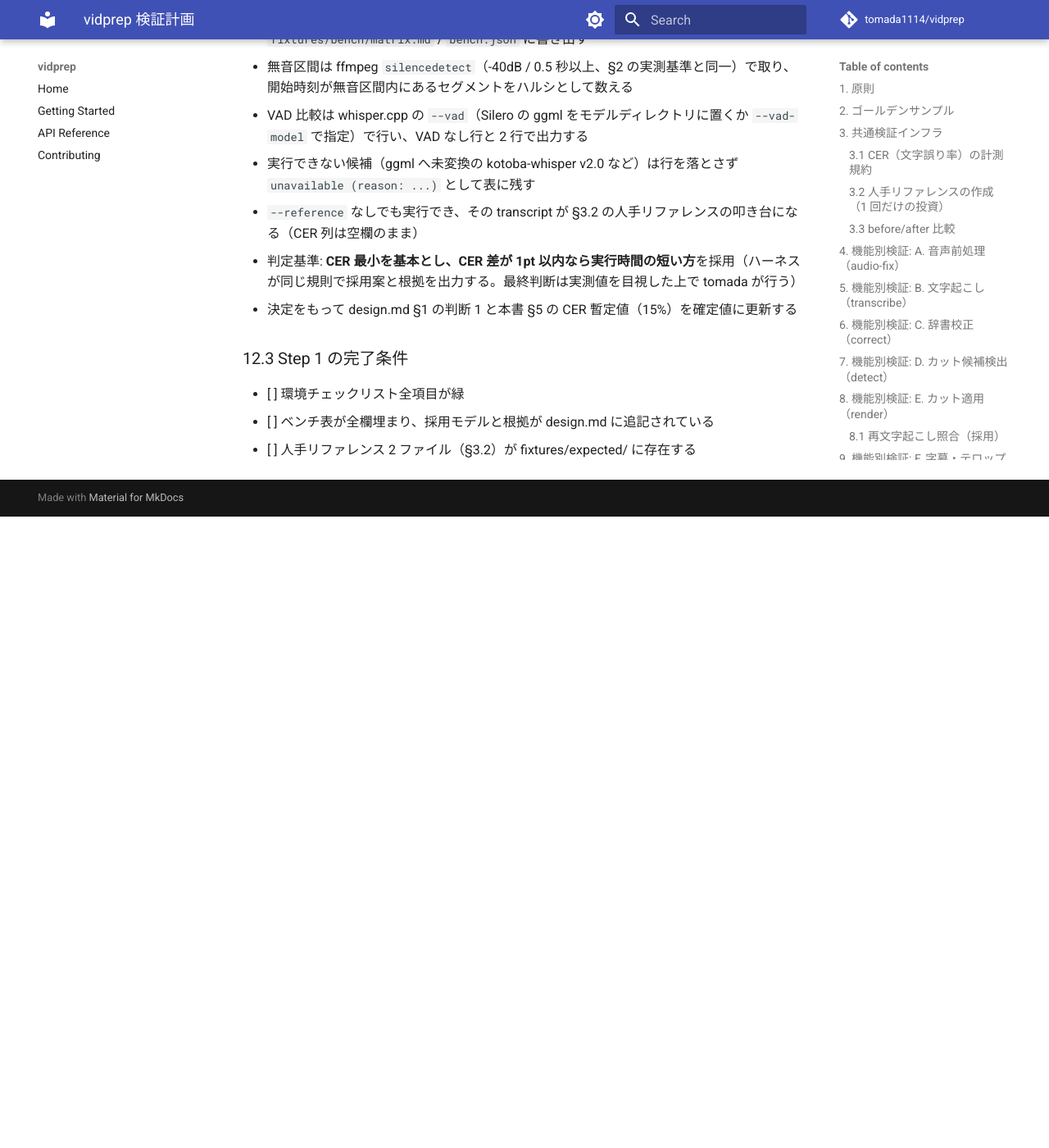
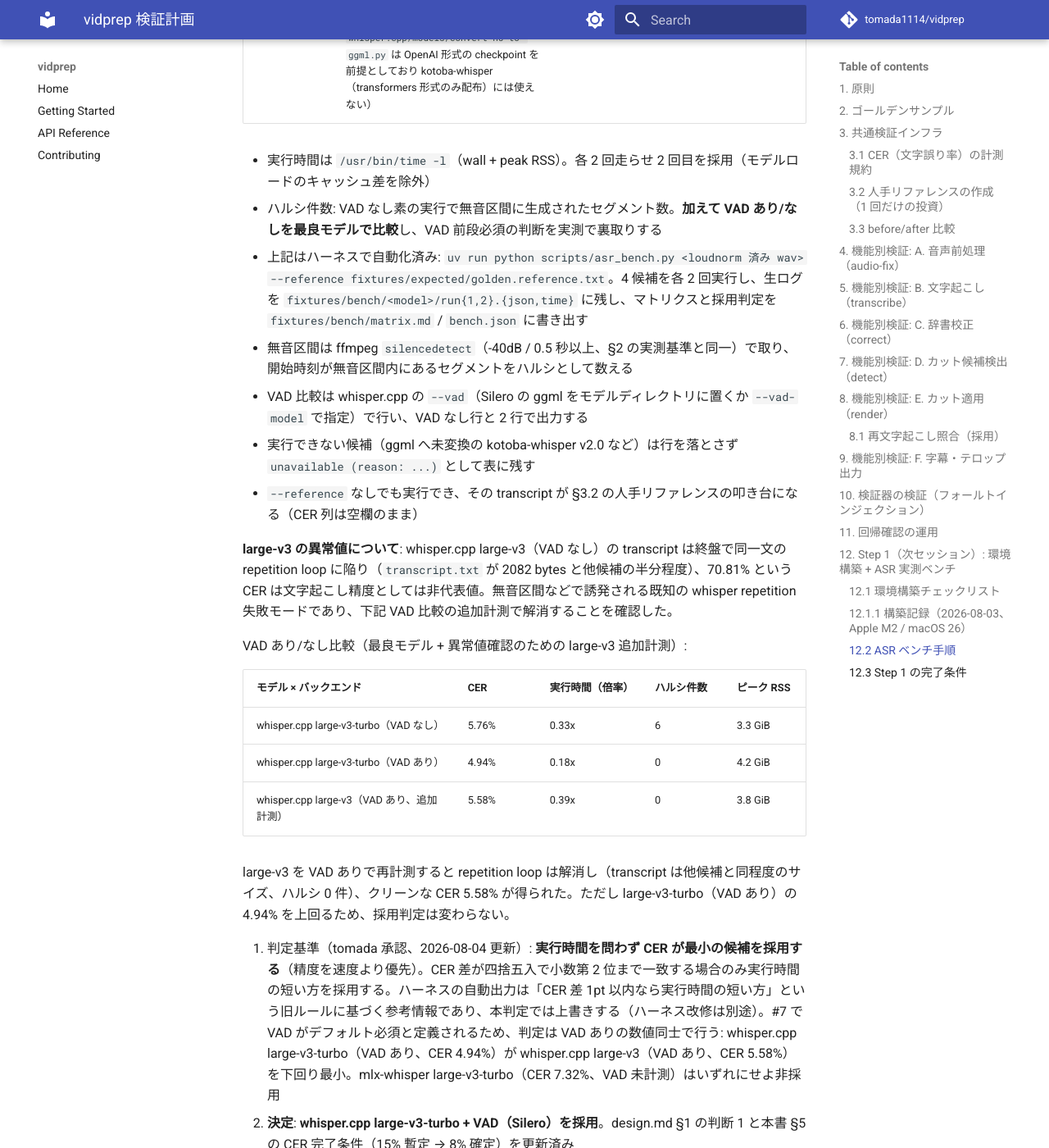
Before and after one commit to tomada1114/vidprep, an MkDocs documentation site: the page built from docs/verification-plan.md, in a window 1280 px wide and 1400 px high, scrolled down 8650 px. Shown: the whole window at 82% size. Built offline with MkDocs 1.6.1 and Material for MkDocs 9.7.7, drawn with Linux system fonts in a browser that asks for light colours; comment, search, counter and statistics services are not loaded; before the commit the page ends 9280 px from its top, so only the background shows below that; some of the changed text lies outside the part shown.

Commit message:
docs: record the ASR model decision from the Step 1 bench (#20)
Adopts whisper.cpp large-v3-turbo with VAD (Silero) based on the full
4-candidate bench matrix plus a VAD-on comparison (turbo CER 4.94% vs
large-v3 CER 5.58%; both VAD-on, since #7 will mandate VAD by default).

Applies tomada's updated selection rule (lowest CER wins regardless of
runtime; the harness's built-in "within 1pt favors speed" tie-break is
overridden and superseded in the doc). Confirms the CER completion
threshold at 8% (was a provisional 15%), and notes two caveats: the
human reference was corrected from a large-v3-turbo draft (possible
turbo bias) and whisper.cpp large-v3 without VAD hit a repetition-loop
failure mode that made its raw CER non-representative until VAD
resolved it.

Closes #3

```diff
--- a/docs/design.md
+++ b/docs/design.md
@@ -13,7 +13,7 @@
 
 | # | 論点 | 決定 | 理由 |
 |---|---|---|---|
-| 1 | ASR モデル | **実測ベンチで決定**（Step 1）。候補: whisper.cpp large-v3 / large-v3-turbo、mlx-whisper large-v3-turbo、kotoba-whisper v2.0 | 公開ベンチが相互矛盾。ベンチ手順は verification-plan.md §12 に定義。決定後この表を更新する |
+| 1 | ASR モデル | **whisper.cpp large-v3-turbo（VAD あり、Silero）に確定**（Step 1 実測ベンチ、2026-08-04） | ゴールデンサンプル実測（verification-plan.md §12.2）。VAD あり同士の比較で CER が最小（large-v3-turbo 4.94% vs large-v3 5.58%）。採用ルールは実行時間を問わず CER 最小を採用（tomada 承認、CER 差が四捨五入 2 桁で同値の場合のみ実行時間で決める）。VAD ありでハルシネーションが 6→0 件に消え（large-v3 側も無音区間での repetition loop が解消）、実行時間も 0.18x とむしろ最速。ピーク RSS 4.2GB。mlx-whisper large-v3-turbo（CER 7.32%、VAD 未計測）・kotoba-whisper v2.0（ggml 変換不可）は不採用。詳細は verification-plan.md §12.2 |
 | 2 | smart cut | **v1 は全再エンコード**（CRF 18 / preset slow）。`Renderer` プロトコルで差し替え可能にする | 劣化は 1 世代のみで Filmora 取り込みでは再劣化しない（実機確認済み）。検証体系を先に固める |
 | 3 | フィラー検出 | 辞書 2 段階（strong / weak）+ セグメント境界依存の候補化。§5.4 参照 | 文中フィラーの切り出しは単語タイムスタンプに依存し日本語で非信頼のため v1 で扱わない |
 | 4 | 誤変換辞書 | **スキーマ互換の独立辞書**。iobsidian `fix-transcriptions` と同一スキーマを `yomi` フィールドで拡張し、初期エントリは同辞書からコピー | 用途が違う（iobsidian は LLM の文脈参照、vidprep は読みベース決定的置換）。リポジトリ間結合を避ける |
--- a/docs/verification-plan.md
+++ b/docs/verification-plan.md
@@ -74,7 +74,7 @@
 ## 5. 機能別検証: B. 文字起こし（transcribe）
 
 **完了条件（機械）**
-- 人手リファレンス比 **CER ≤ 15%**（暫定値。Step 1 ベンチの実測で確定値に更新し、本書を書き換える）
+- 人手リファレンス比 **CER ≤ 8%**（確定値。Step 1 実測ベンチ（§12.2）で採用した whisper.cpp large-v3-turbo + VAD の実測 CER は 4.94%。実行間のばらつきと、リファレンスが large-v3-turbo のドラフトを叩き台に作成されたことによる turbo 有利バイアス（§12.2 参照）を見込んで約 3pt のマージンを取った値を確定条件とする。旧暫定値 15% から更新）
 - ハルシネーション 0 件: VAD 発話区間の外側で開始するセグメントが **0 件**（`report/vad.json` と突き合わせ）。既知の幻覚フレーズ（「ご視聴ありがとうございました」等のリスト照合）の非発話区間での出現 **0 件**
 - transcript.json がスキーマ検証を通る。segments の時刻が単調・非負・素材尺以内
 
@@ -248,14 +248,14 @@
 
 1. 対象: ゴールデンサンプルの `audio/processed.wav` 相当（ベンチ時点では ffmpeg 手動実行で loudnorm まで済ませた音声。audio-fix 実装前でも実施可能にするため）
 2. 人手リファレンスを作成（§3.2。最初のモデル出力を叩き台に）
-3. マトリクスを実測:
+3. マトリクスを実測（2026-08-04、`fixtures/bench/matrix.md` / `bench.json`）:
 
 | モデル × バックエンド | CER | 実行時間（倍率） | ハルシ件数 | ピーク RSS |
 |---|---|---|---|---|
-| whisper.cpp large-v3 | | | | |
-| whisper.cpp large-v3-turbo | | | | |
-| mlx-whisper large-v3-turbo | | | | |
-| kotoba-whisper v2.0（変換可否を確認の上） | | | | |
+| whisper.cpp large-v3 | 70.81%（非代表値。下記注記参照） | 0.37x | 4 | 3.8 GiB |
+| whisper.cpp large-v3-turbo | 5.76% | 0.33x | 6 | 3.3 GiB |
+| mlx-whisper large-v3-turbo | 7.32% | 0.16x | 3 | 1.6 GiB |
+| kotoba-whisper v2.0 | unavailable（理由: `~/.cache/whisper.cpp` に `ggml-kotoba-whisper-v2.0.bin` が無く、ggml 変換手段が未提供のため。`whisper.cpp/models/convert-h5-to-ggml.py` は OpenAI 形式の checkpoint を前提としており kotoba-whisper（transformers 形式のみ配布）には使えない） |
 
    - 実行時間は `/usr/bin/time -l`（wall + peak RSS）。各 2 回走らせ 2 回目を採用（モデルロードのキャッシュ差を除外）
    - ハルシ件数: VAD なし素の実行で無音区間に生成されたセグメント数。**加えて VAD あり/なしを最良モデルで比較**し、VAD 前段必須の判断を実測で裏取りする
@@ -264,11 +264,26 @@
    - VAD 比較は whisper.cpp の `--vad`（Silero の ggml をモデルディレクトリに置くか `--vad-model` で指定）で行い、VAD なし行と 2 行で出力する
    - 実行できない候補（ggml へ未変換の kotoba-whisper v2.0 など）は行を落とさず `unavailable (reason: ...)` として表に残す
    - `--reference` なしでも実行でき、その transcript が §3.2 の人手リファレンスの叩き台になる（CER 列は空欄のまま）
-4. 判定基準: **CER 最小を基本とし、CER 差が 1pt 以内なら実行時間の短い方**を採用（ハーネスが同じ規則で採用案と根拠を出力する。最終判断は実測値を目視した上で tomada が行う）
-5. 決定をもって design.md §1 の判断 1 と本書 §5 の CER 暫定値（15%）を確定値に更新する
+
+   **large-v3 の異常値について**: whisper.cpp large-v3（VAD なし）の transcript は終盤で同一文の repetition loop に陥り（`transcript.txt` が 2082 bytes と他候補の半分程度）、70.81% という CER は文字起こし精度としては非代表値。無音区間などで誘発される既知の whisper repetition 失敗モードであり、下記 VAD 比較の追加計測で解消することを確認した。
+
+   VAD あり/なし比較（最良モデル + 異常値確認のための large-v3 追加計測）:
+
+   | モデル × バックエンド | CER | 実行時間（倍率） | ハルシ件数 | ピーク RSS |
+   |---|---|---|---|---|
+   | whisper.cpp large-v3-turbo（VAD なし） | 5.76% | 0.33x | 6 | 3.3 GiB |
+   | whisper.cpp large-v3-turbo（VAD あり） | 4.94% | 0.18x | 0 | 4.2 GiB |
+   | whisper.cpp large-v3（VAD あり、追加計測） | 5.58% | 0.39x | 0 | 3.8 GiB |
+
+   large-v3 を VAD ありで再計測すると repetition loop は解消し（transcript は他候補と同程度のサイズ、ハルシ 0 件）、クリーンな CER 5.58% が得られた。ただし large-v3-turbo（VAD あり）の 4.94% を上回るため、採用判定は変わらない。
+
+4. 判定基準（tomada 承認、2026-08-04 更新）: **実行時間を問わず CER が最小の候補を採用する**（精度を速度より優先）。CER 差が四捨五入で小数第 2 位まで一致する場合のみ実行時間の短い方を採用する。ハーネスの自動出力は「CER 差 1pt 以内なら実行時間の短い方」という旧ルールに基づく参考情報であり、本判定では上書きする（ハーネス改修は別途）。#7 で VAD がデフォルト必須と定義されるため、判定は VAD ありの数値同士で行う: whisper.cpp large-v3-turbo（VAD あり、CER 4.94%）が whisper.cpp large-v3（VAD あり、CER 5.58%）を下回り最小。mlx-whisper large-v3-turbo（CER 7.32%、VAD 未計測）はいずれにせよ非採用
+5. **決定**: **whisper.cpp large-v3-turbo + VAD（Silero）を採用**。design.md §1 の判断 1 と本書 §5 の CER 完了条件（15% 暫定 → 8% 確定）を更新済み
+
+   **注記（リファレンスのバイアス）**: リファレンスは large-v3-turbo ドラフトを人手修正して作成したため、turbo に有利な方向のバイアスがありうる（tomada 了承済み）。
 
 ### 12.3 Step 1 の完了条件
 
-- [ ] 環境チェックリスト全項目が緑
-- [ ] ベンチ表が全欄埋まり、採用モデルと根拠が design.md に追記されている
-- [ ] 人手リファレンス 2 ファイル（§3.2）が fixtures/expected/ に存在する
+- [x] 環境チェックリスト全項目が緑
+- [x] ベンチ表が全欄埋まり、採用モデルと根拠が design.md に追記されている
+- [x] 人手リファレンス 2 ファイル（§3.2）が fixtures/expected/ に存在する
```
